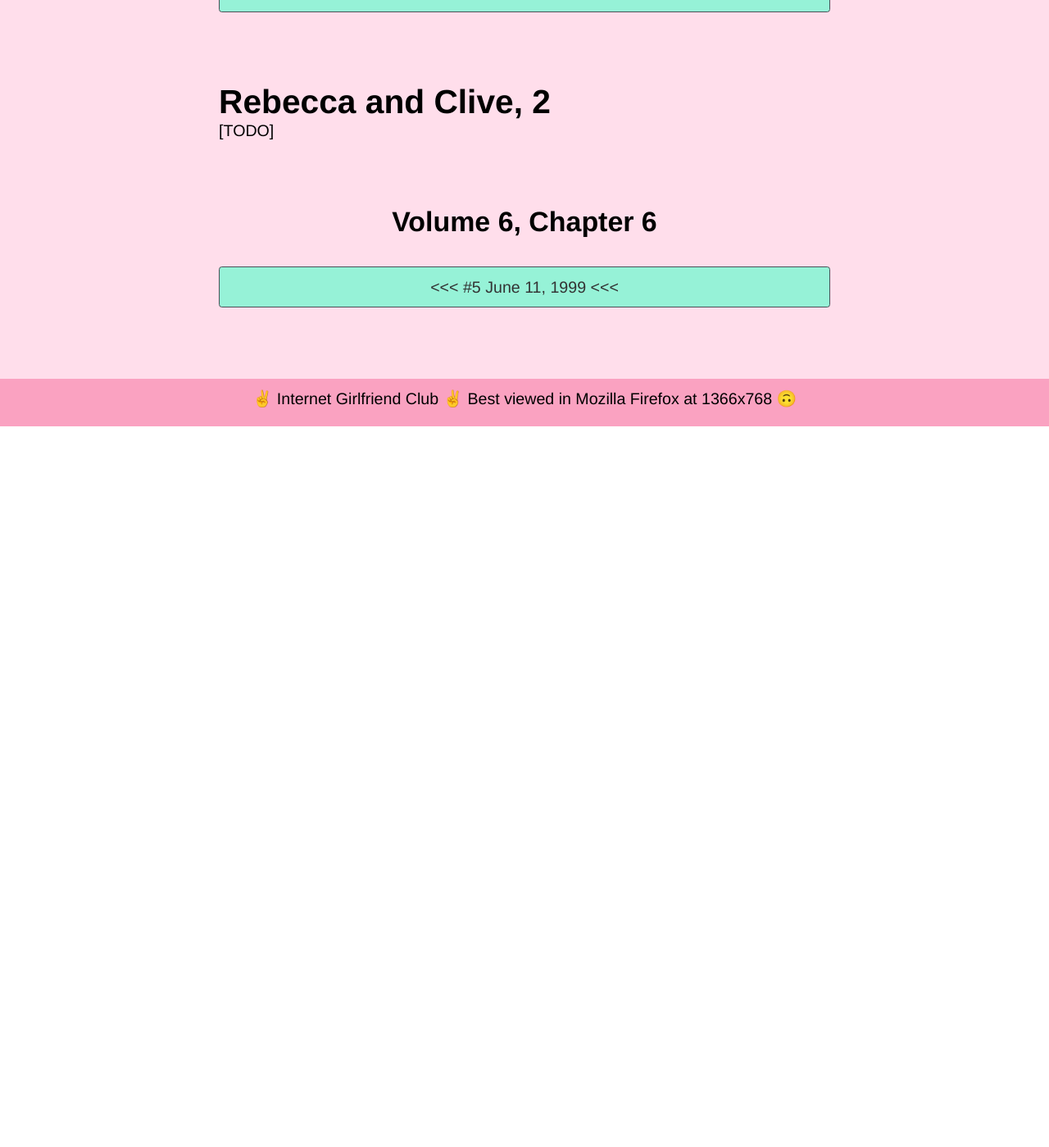
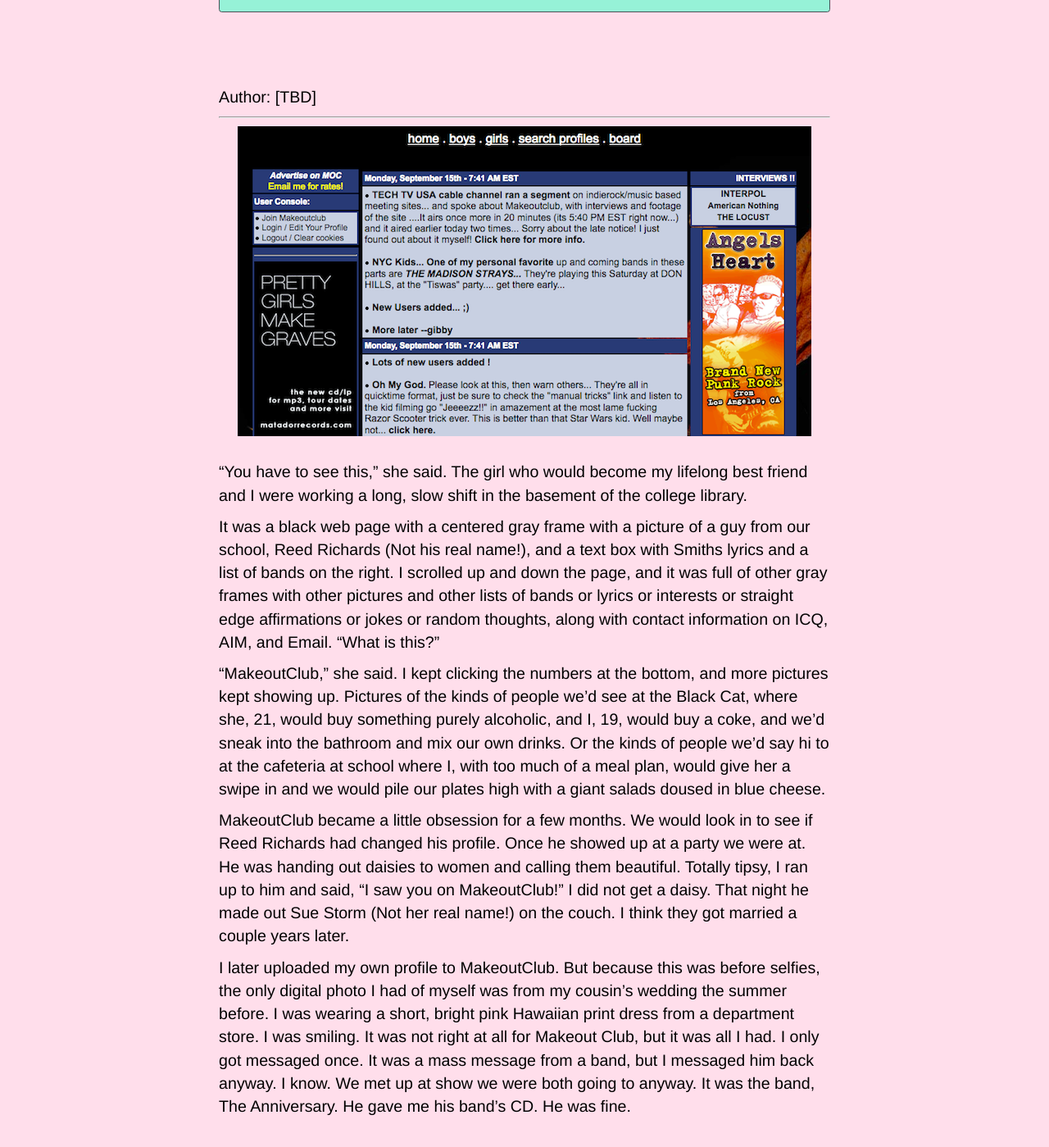
Before and after one commit to ablwr/internetgirlfriend_club, a Jekyll site: the page built from _volume6/6.html, in a window 1280 px wide and 1400 px high, scrolled down 483 px. Shown: the whole window at 82% size. Built offline with Jekyll 4.4.1, drawn with Linux system fonts in a browser that asks for light colours; before the commit the page ends 1081 px from its top, so only the background shows below that.

Commit message:
add 4 and 6

```diff
--- a/_volume6/6.html
+++ b/_volume6/6.html
@@ -1,9 +1,45 @@
 ---
 layout: post
-title:  "Rebecca and Clive, 2"
+title:  ""
 volume: 6
 chapter: 6
 categories: volume6, narrative
 ---
 
-[TODO]
+Author: [TBD]
+
+<hr/>
+
+![MOC](/assets/img/moc-header.png){: .center}
+
+“You have to see this,” she said. The girl who would become my lifelong best friend and I were working a
+long, slow shift in the basement of the college library.
+
+
+It was a black web page with a centered gray frame with a picture of a guy from our school, Reed
+Richards (Not his real name!), and a text box with Smiths lyrics and a list of bands on the right. I scrolled up and down the
+page, and it was full of other gray frames with other pictures and other lists of bands or lyrics or
+interests or straight edge affirmations or jokes or random thoughts, along with contact information on
+ICQ, AIM, and Email. “What is this?”
+
+
+“MakeoutClub,” she said. I kept clicking the numbers at the bottom, and more pictures kept showing
+up. Pictures of the kinds of people we’d see at the Black Cat, where she, 21, would buy something purely
+alcoholic, and I, 19, would buy a coke, and we’d sneak into the bathroom and mix our own drinks. Or the
+kinds of people we’d say hi to at the cafeteria at school where I, with too much of a meal plan, would
+give her a swipe in and we would pile our plates high with a giant salads doused in blue cheese.
+
+
+MakeoutClub became a little obsession for a few months. We would look in to see if Reed Richards had
+changed his profile. Once he showed up at a party we were at. He was handing out daisies to women
+and calling them beautiful. Totally tipsy, I ran up to him and said, “I saw you on MakeoutClub!” I did not
+get a daisy. That night he made out Sue Storm (Not her real name!) on the couch. I think they got married a couple years
+later.
+
+
+I later uploaded my own profile to MakeoutClub. But because this was before selfies, the only digital
+photo I had of myself was from my cousin’s wedding the summer before. I was wearing a short, bright
+pink Hawaiian print dress from a department store. I was smiling. It was not right at all for Makeout
+Club, but it was all I had. I only got messaged once. It was a mass message from a band, but I messaged
+him back anyway. I know. We met up at show we were both going to anyway. It was the band, The
+Anniversary. He gave me his band’s CD. He was fine.
```
Also changed, not shown: _volume6/4.html (+35 -3 lines), assets/img/1Sky_Shudders.png (added), assets/img/2Celestial_Vegan.png (added), assets/img/3Comments_Section.png (added), assets/img/moc-header.png (added).
